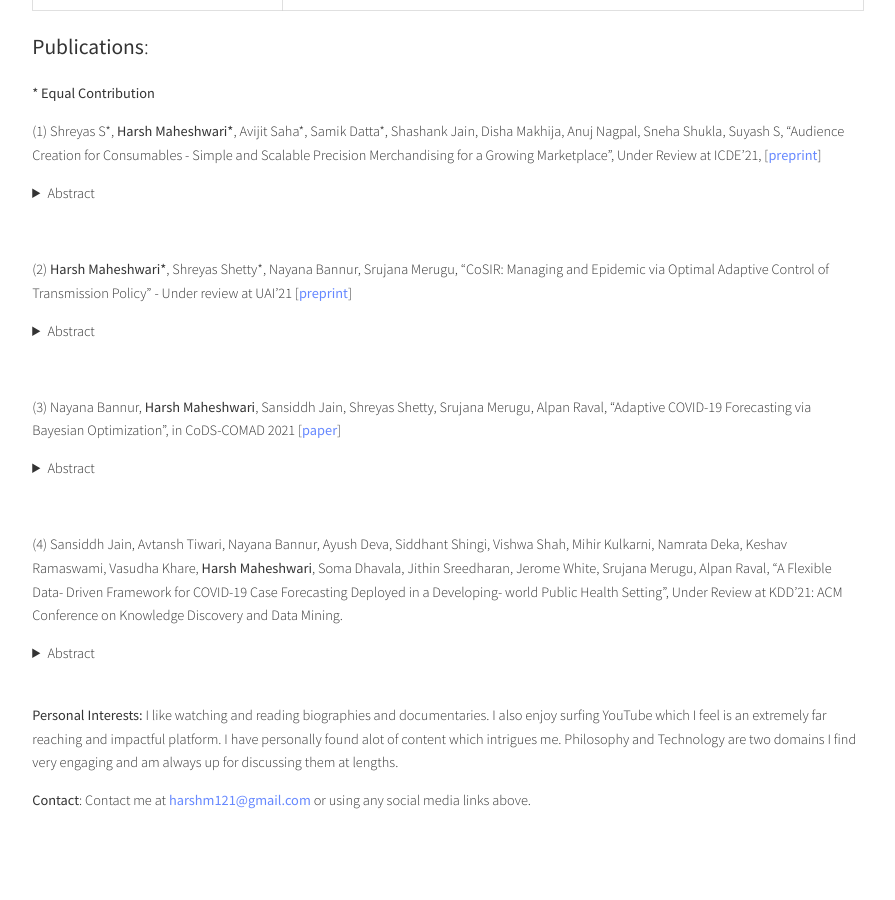
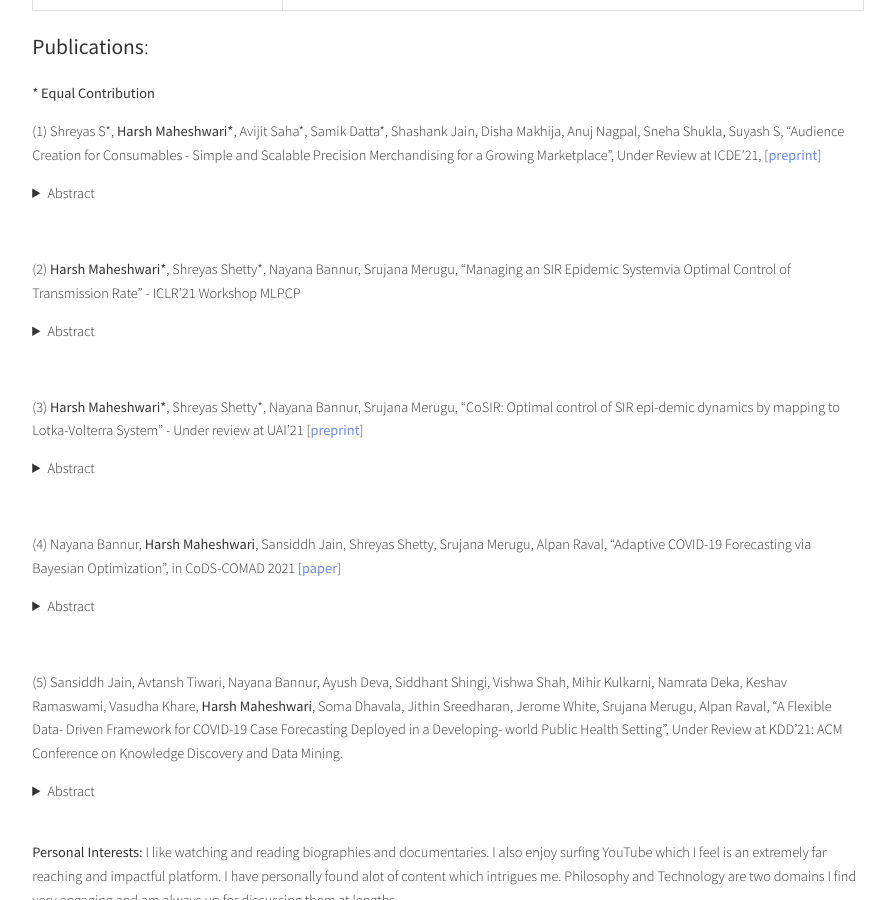
Before and after one commit to harshm121/portfolio-old, a Jekyll site: the page built from index.md, in a window 1280 px wide and 900 px high, scrolled down 1998 px. Shown: the whole window, without its empty margins (192-1087 px from the left). Built offline with Jekyll 4.4.1, drawn with Linux system fonts in a browser that asks for light colours; a style sheet for code colours, icons or effects is not loaded; before the commit the page ends 2839 px from its top, so only the background shows below that.

Commit message:
Update index.md

```diff
--- a/index.md
+++ b/index.md
@@ -94,7 +94,20 @@ Creating an audience set for a store at Flipkart's Online Grocery marketplace, c
 </details>
 <br>
 
-(2) **Harsh Maheshwari\***, Shreyas Shetty\*, Nayana Bannur, Srujana Merugu, "CoSIR: Managing and Epidemic via Optimal Adaptive Control of Transmission Policy" - Under review at UAI'21 \[[preprint](https://www.medrxiv.org/content/10.1101/2020.11.10.20211995v1)\]
+(2) **Harsh Maheshwari\***, Shreyas Shetty\*, Nayana Bannur, Srujana Merugu, "Managing an SIR Epidemic Systemvia Optimal Control of Transmission Rate" - ICLR'21 Workshop MLPCP
+<details><summary>Abstract</summary>
+<div>
+<p style="background-color:#ffffcc;">
+<i>Shaping an epidemic with adaptive contact restriction policies has been the holy grail during the COVID-19 pandemic. In this paper, we explore the problem of determining the optimal control policy for transmission rate assuming SIR dynamics. We first demonstrate that the SIR model with infectious patients and susceptible contacts (i.e., product of transmission rate and susceptible population) interpreted as predators and prey respectively maps to a Lotka-Volterra (LV) predator-prey model. The modified SIR system (LVSIR) has a stable equilibrium point, an “energy” conservation property, and exhibits bounded cyclic behaviour similar to an LV system. We exploit this mapping using a control-Lyapunov approach to  design a novel, practical control policy (CoSIR) that nudges the SIR model to the desired equilibrium. Empirical comparison with  periodic lockdowns on simulated and real COVID-19 data demonstrates the efficacy and adaptability of our approach.
+
+</i>
+</p>
+</div>
+</details>
+<br>
+
+
+(3) **Harsh Maheshwari\***, Shreyas Shetty\*, Nayana Bannur, Srujana Merugu, "CoSIR: Optimal control of SIR epi-demic dynamics by mapping to Lotka-Volterra System" - Under review at UAI'21 \[[preprint](https://www.medrxiv.org/content/10.1101/2020.11.10.20211995v1)\]
 <details><summary>Abstract</summary>
 <div>
 <p style="background-color:#ffffcc;">
@@ -115,7 +128,7 @@ Creating an audience set for a store at Flipkart's Online Grocery marketplace, c
 </details>
 <br>
 
-(4) Sansiddh Jain, Avtansh Tiwari, Nayana Bannur, Ayush Deva, Siddhant Shingi, Vishwa Shah, Mihir Kulkarni, Namrata Deka, Keshav Ramaswami, Vasudha Khare, **Harsh Maheshwari**, Soma Dhavala, Jithin Sreedharan, Jerome White, Srujana Merugu, Alpan Raval, "A Flexible Data- Driven Framework for COVID-19 Case Forecasting Deployed in a Developing- world Public Health Setting",  Under Review at KDD’21: ACM Conference on Knowledge Discovery and Data Mining.
+(5) Sansiddh Jain, Avtansh Tiwari, Nayana Bannur, Ayush Deva, Siddhant Shingi, Vishwa Shah, Mihir Kulkarni, Namrata Deka, Keshav Ramaswami, Vasudha Khare, **Harsh Maheshwari**, Soma Dhavala, Jithin Sreedharan, Jerome White, Srujana Merugu, Alpan Raval, "A Flexible Data- Driven Framework for COVID-19 Case Forecasting Deployed in a Developing- world Public Health Setting",  Under Review at KDD’21: ACM Conference on Knowledge Discovery and Data Mining.
 <details><summary>Abstract</summary>
 <div>
 <p style="background-color:#ffffcc;">
```
Also changed, not shown: other parts of index.md (+1 -1 lines).
